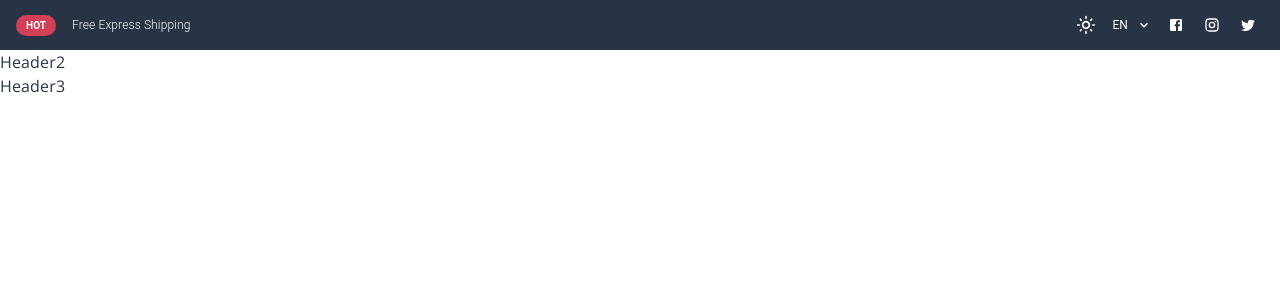
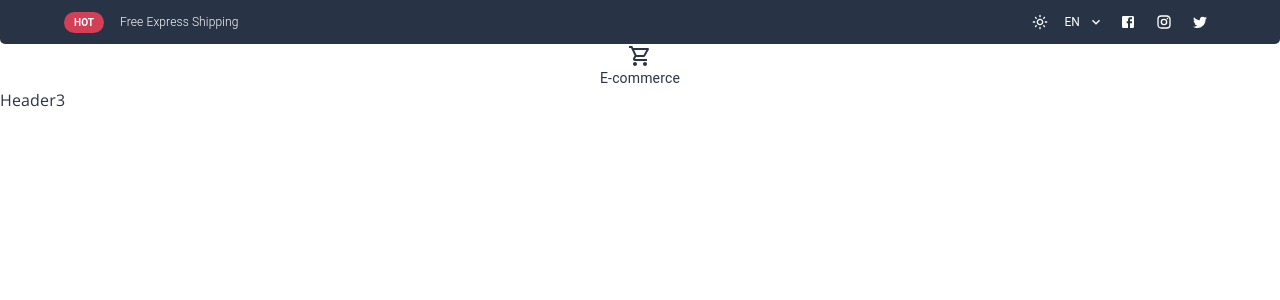
Before and after one commit to allayth-Obeed/Ecommerce, a React (Vite) app: page / in a window 1280 px wide. Shown: the top 300 px of the page. Built offline with nearby package versions, Linux system fonts and the light colour scheme.

Commit message:
header 1 finish start header 2

```diff
--- a/src/Components/Header/Header1.jsx
+++ b/src/Components/Header/Header1.jsx
@@ -1,13 +1,13 @@
 import { useContext, useState } from "react";
 import { ColorModeContext } from "../../theme";
-import { IconButton, Stack, Typography, useTheme, Box, List, ListItemButton, ListItemText, MenuItem, Menu } from "@mui/material";
+import { IconButton, Stack,Container, Typography, useTheme, Box, List, ListItemButton, ListItemText, MenuItem, Menu, ListItem } from "@mui/material";
 import {
   DarkModeOutlined,
   Facebook,
   Instagram,
   LightModeOutlined,
   Twitter,
-  ExpandMore, // Added an icon for better UX
+  ExpandMore,
 } from "@mui/icons-material";
 
 const options = ["AR", "EN"];
@@ -35,7 +35,8 @@ export default function Header1() {
   };
 
   return (
-    <Box sx={{ bgcolor: "#283445", py: "4px", px: 2 }}>
+    <Box sx={{ bgcolor: "#283445", py: "1px", borderBottomRightRadius:5,borderBottomLeftRadius:5 }}>
+      <Container>
       <Stack direction={"row"} alignItems={"center"}>
         <Typography
           sx={{
@@ -68,21 +69,21 @@ export default function Header1() {
           sx={{ color: "#fff" }}
         >
           {theme.palette.mode === "light" ? (
-            <LightModeOutlined fontSize="small" />
+            <LightModeOutlined sx={{fontSize:"16px"}} />
           ) : (
-            <DarkModeOutlined fontSize="small" />
+            <DarkModeOutlined sx={{fontSize:"16px"}} />
           )}
         </IconButton>
 
         {/* Language Selector */}
         <List component="nav" sx={{ p: 0, m: 0 }}>
-          <ListItemButton
+          <ListItem
             id="lock-button"
             aria-haspopup="listbox"
             aria-controls="lock-menu"
             aria-expanded={open ? "true" : undefined}
             onClick={handleClickListItem}
-            sx={{ px: 1 }}
+            sx={{ px: 1 , "&:hover": {cursor:"pointer"}}}
           >
             {/* FIX: Added the primary text so you can actually see the selection */}
             <ListItemText
@@ -91,7 +92,7 @@ export default function Header1() {
               primary={options[selectedIndex]}
             />
             <ExpandMore sx={{ fontSize: "16px", color: "#fff", ml: 1 }} />
-          </ListItemButton>
+          </ListItem>
         </List>
 
         <Menu
@@ -129,6 +130,7 @@ export default function Header1() {
           </IconButton>
         </Stack>
       </Stack>
+      </Container>
     </Box>
   );
 }
--- a/src/Components/Header/Header2.jsx
+++ b/src/Components/Header/Header2.jsx
@@ -1,8 +1,13 @@
+import { ShoppingCartOutlined } from "@mui/icons-material"
+import { Container, Stack, Typography } from "@mui/material"
 
 export default function Header2() {
   return (
-    <div>
-      Header2
-    </div>
+    <Container>
+      <Stack alignItems={"center"}>
+        <ShoppingCartOutlined />
+        <Typography variant="body2">E-commerce</Typography>
+      </Stack>
+    </Container>
   )
 }
```
